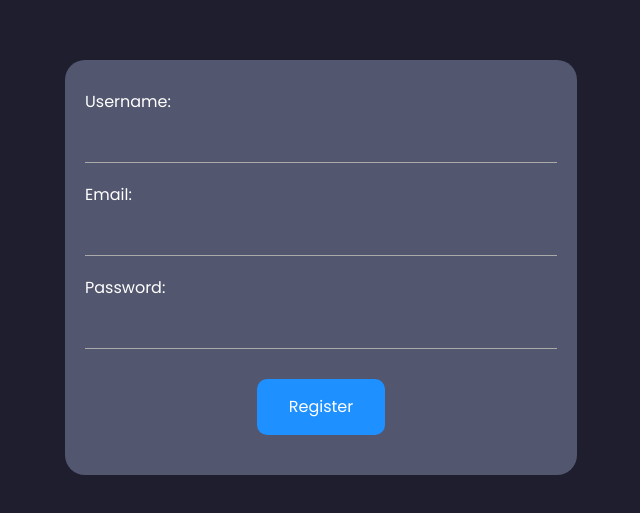
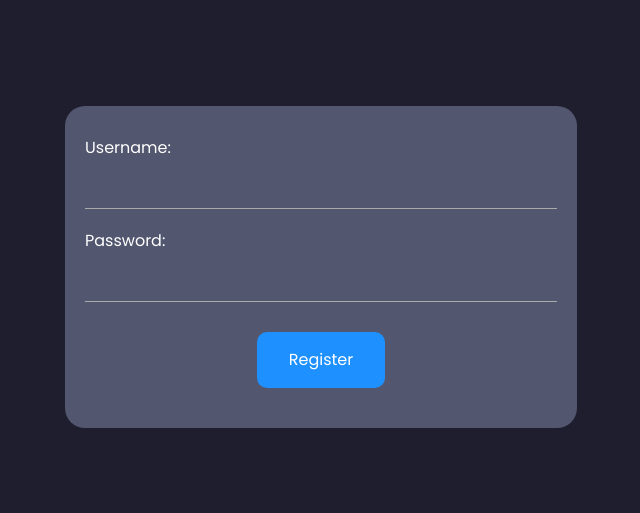
Before and after one commit to riverrz/Gmail-Clone, a React (Create React App) app in the folder client/: page /register in a window 1280 px wide. Shown: the part 133-646 px from the top of the page, without its empty margins (319-959 px from the left). Built offline with nearby package versions, Linux system fonts and the light colour scheme.

Commit message:
Remove email field from User model, add isAuth to mail routes

```diff
--- a/client/src/components/Login/Login.jsx
+++ b/client/src/components/Login/Login.jsx
@@ -7,12 +7,12 @@ import Loader from '../Loader/Loader';
 
 class Login extends Component {
   state = {
-    email: "",
+    username: "",
     password: ""
   };
-  handleEmail = event => {
+  handleUsername = event => {
     this.setState({
-      email: event.target.value
+      username: event.target.value
     });
   };
   handlePassword = event => {
@@ -24,7 +24,7 @@ class Login extends Component {
     event.preventDefault();
     // Dispatch authInit with user and type as "Login"
     const user = {
-      email: this.state.email,
+      username: this.state.username,
       password: this.state.password
     };
     this.props.handleForm({ user, type: "Login" });
@@ -46,12 +46,12 @@ class Login extends Component {
       content = (
         <form onSubmit={this.handleForm} className="Login__form">
           <div className="Login__form__control">
-            <label htmlFor="email">Email:</label>
+            <label htmlFor="username">Username:</label>
             <input
-              type="email"
-              name="email"
-              id="email"
-              onChange={this.handleEmail}
+              type="username"
+              name="username"
+              id="username"
+              onChange={this.handleUsername}
               required
             />
           </div>
--- a/client/src/components/Register/Register.jsx
+++ b/client/src/components/Register/Register.jsx
@@ -7,9 +7,8 @@ import Loader from "../Loader/Loader";
 
 class Register extends Component {
   state = {
-    email: "",
-    password: "",
     username: "",
+    password: ""
   };
   handleInput = (event, key) => {
     this.setState({
@@ -20,7 +19,6 @@ class Register extends Component {
     event.preventDefault();
     // Dispatch authInit with user and type as "Register"
     const user = {
-      email: this.state.email,
       username: this.state.username,
       password: this.state.password,
     };
@@ -50,16 +48,6 @@ class Register extends Component {
               name="username"
               id="username"
               onChange={event => this.handleInput(event, "username")}
-              required
-            />
-          </div>
-          <div className="Register__form__control">
-            <label htmlFor="email">Email:</label>
-            <input
-              type="email"
-              name="email"
-              id="email"
-              onChange={event => this.handleInput(event, "email")}
               required
             />
           </div>
--- a/client/src/store/actions/auth.js
+++ b/client/src/store/actions/auth.js
@@ -5,8 +5,7 @@ export const authSuccess = data => {
   return {
     type,
     payload: {
-      username: user.username,
-      email: user.email
+      username: user.username
     }
   };
 };
@@ -39,7 +38,7 @@ export const authInit = data => {
         return getUser()
           .then(user => {
             if (!user) {
-              dispatch(authError(["Invalid email/password"]));
+              dispatch(authError(["Invalid username/password"]));
             }
             return dispatch(
               authSuccess({ user, type: actionTypes.LOGIN_SUCCESS })
@@ -73,7 +72,7 @@ export const checkLogin = () => {
     return getUser()
       .then(user => {
         if (!user) {
-          dispatch(authError(["Invalid email/password"]));
+          dispatch(authError(["Invalid username/password"]));
         }
         return dispatch(authSuccess({ user, type: actionTypes.LOGIN_SUCCESS }));
       })
--- a/client/src/store/reducers/auth.js
+++ b/client/src/store/reducers/auth.js
@@ -2,7 +2,6 @@ import * as actionTypes from "../actions/actionTypes";
 
 const initialState = {
   username: "",
-  email: "",
   isLoggedIn: false,
   loading: false,
   error: false,
@@ -27,7 +26,6 @@ const reducer = (state = initialState, action) => {
       return {
         ...state,
         username: action.payload.username,
-        email: action.payload.email,
         isLoggedIn: true,
         loading: false,
         error: false,
```
